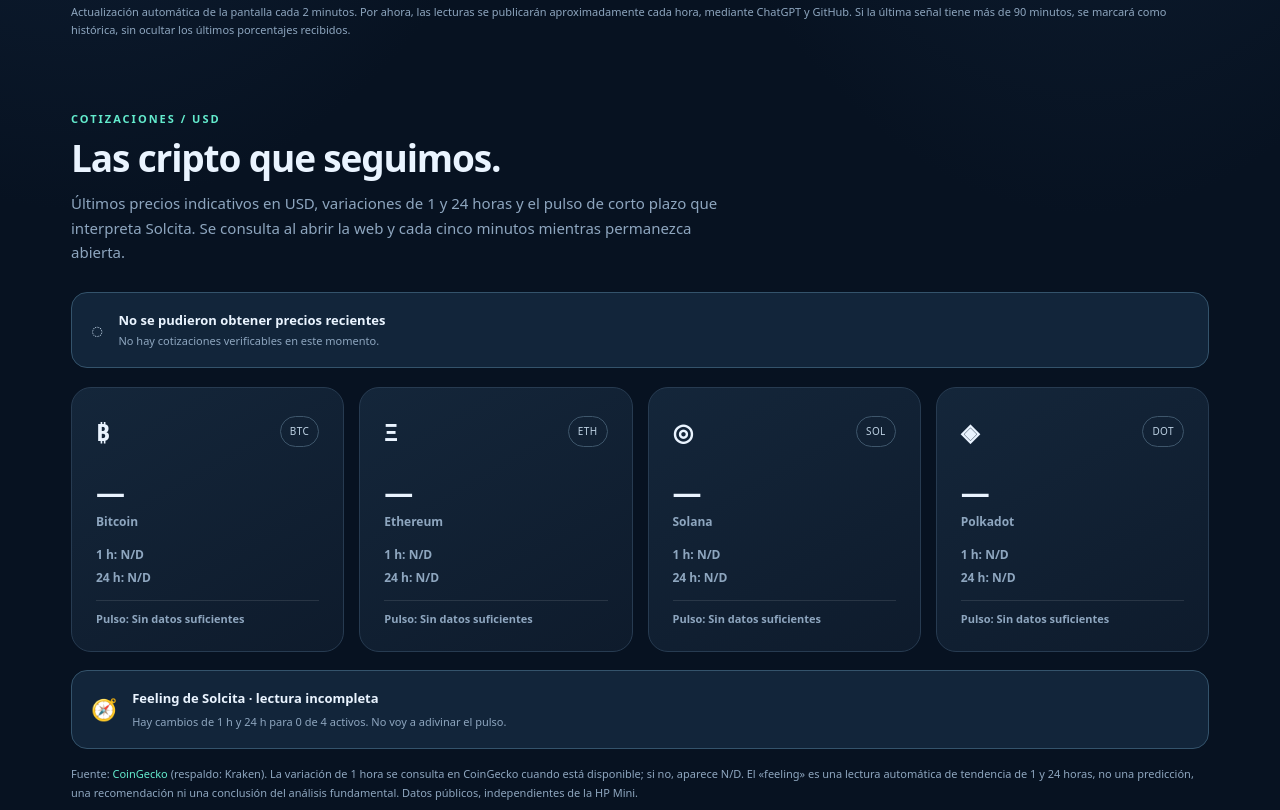
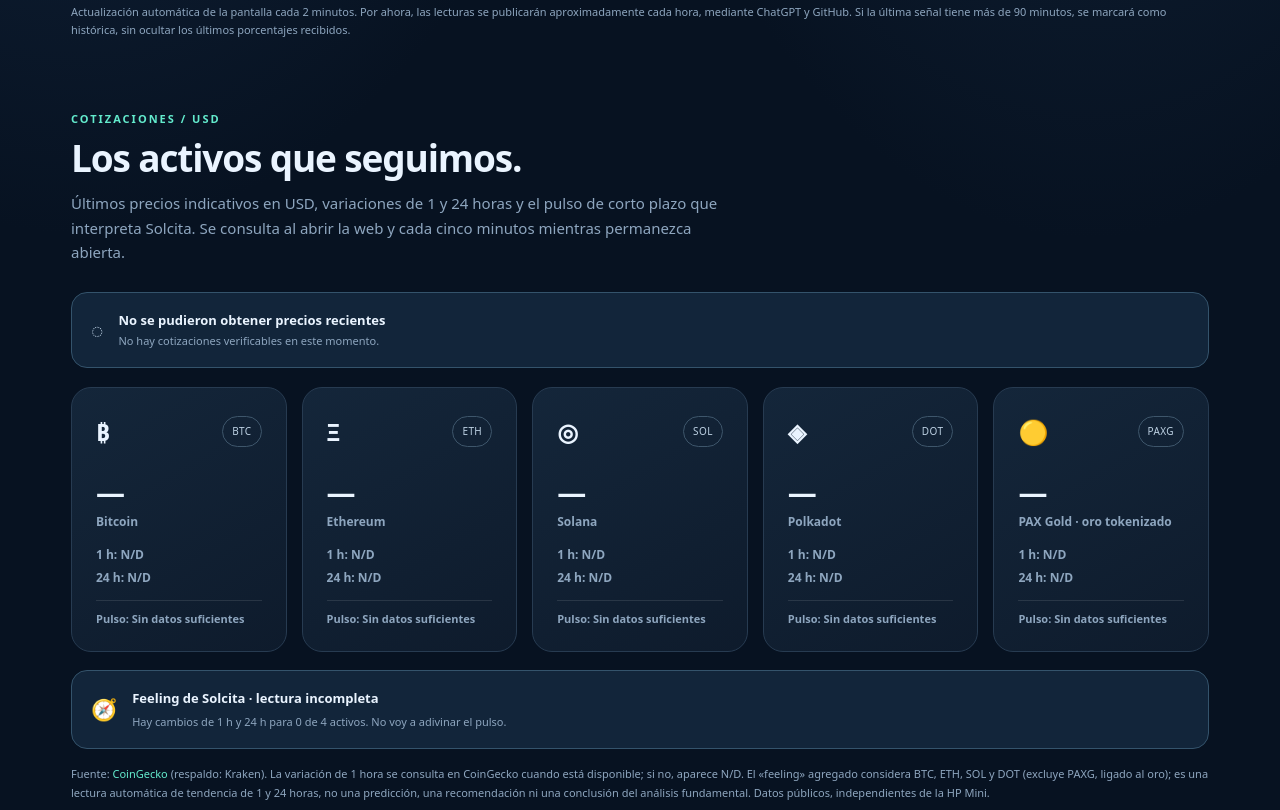
Before and after one commit to hugogonzalez2026/solcita-web, a plain HTML site: page index.html in a window 1280 px wide. Shown: the part 1370-2180 px from the top of the page. Drawn offline with Linux system fonts and the light colour scheme; no server answers.

Commit message:
Show and analyze PAXG with source-aware gold token risk notes

```diff
--- a/index.html
+++ b/index.html
@@ -41,8 +41,8 @@
     .footer{border-top:1px solid #2a3b50;margin-top:60px;padding:28px 0 40px;display:flex;justify-content:space-between;align-items:center;color:#7894ad;font-size:12px;gap:12px}
     @media(max-width:850px){nav{display:none}.hero{grid-template-columns:1fr;padding-top:48px}.illustration{min-height:330px}.cards{grid-template-columns:1fr 1fr}.progress-grid{grid-template-columns:1fr}.shell{padding:0 18px}}
     @media(max-width:540px){.top-right{font-size:0;padding:9px 12px}.top-right .dot{margin:0}h1{letter-spacing:-2.2px}.hero{gap:26px}.illustration{min-height:300px}.robo{transform:scale(.9) rotate(-4deg)}.cards{grid-template-columns:1fr}.footer{display:block}.btn{width:100%;justify-content:center}}
-    /* Cotizaciones publicas: cuatro instrumentos, optimizadas para celulares */
-    .crypto-cards{display:grid;grid-template-columns:repeat(4,minmax(0,1fr));gap:15px}
+    /* Cotizaciones publicas: cinco instrumentos, optimizadas para celulares */
+    .crypto-cards{display:grid;grid-template-columns:repeat(5,minmax(0,1fr));gap:15px}
     .crypto-card{min-width:0;min-height:185px}
     .crypto-card .card-head{margin-bottom:24px}
     .crypto-name{color:var(--sub);font-size:12px;font-weight:700;margin-top:2px}
@@ -62,7 +62,7 @@
     .crypto-pulse{margin-top:18px}
     .crypto-pulse strong{display:block;margin-bottom:4px}
     @media(max-width:540px){.crypto-card{min-height:222px}.crypto-feel{font-size:10.5px}}
-    .debian-market-cards{display:grid;grid-template-columns:repeat(4,minmax(0,1fr));gap:12px;margin-top:16px}
+    .debian-market-cards{display:grid;grid-template-columns:repeat(5,minmax(0,1fr));gap:12px;margin-top:16px}
     .debian-market-item{min-width:0;border:1px solid #37516b;border-radius:16px;background:#0b1c2d;padding:16px;display:flex;flex-direction:column;gap:6px}
     .debian-market-head{font-weight:800;font-size:13px;color:#a6eedd}
     .debian-market-price{font-size:22px;font-weight:800;font-variant-numeric:tabular-nums;overflow-wrap:anywhere}
@@ -116,7 +116,7 @@
 
       <section id="cotizaciones" style="padding-top:40px;padding-bottom:26px" aria-labelledby="cotizaciones-titulo">
         <div class="kicker">Cotizaciones / USD</div>
-        <h2 id="cotizaciones-titulo">Las cripto que seguimos.</h2>
+        <h2 id="cotizaciones-titulo">Los activos que seguimos.</h2>
         <p class="section-desc">Últimos precios indicativos en USD, variaciones de 1 y 24 horas y el pulso de corto plazo que interpreta Solcita. Se consulta al abrir la web y cada cinco minutos mientras permanezca abierta.</p>
         <div class="notice" style="margin-bottom:19px" aria-live="polite" role="status"><i id="crypto-led">◌</i><div><strong id="crypto-status">Consultando cotizaciones…</strong><div class="small" id="crypto-updated">Esperando datos del proveedor público</div></div></div>
         <div class="crypto-cards">
@@ -124,6 +124,7 @@
           <article class="card crypto-card"><div class="card-head"><span class="card-icon" aria-hidden="true">Ξ</span><span class="tag">ETH</span></div><div class="crypto-price" id="crypto-eth">—</div><div class="crypto-name">Ethereum</div><span class="crypto-change crypto-hour" id="crypto-eth-1h">1 h: —</span><span class="crypto-change" id="crypto-eth-change">24 h: —</span><span class="crypto-feel" id="crypto-eth-feel">Pulso: esperando datos</span></article>
           <article class="card crypto-card"><div class="card-head"><span class="card-icon" aria-hidden="true">◎</span><span class="tag">SOL</span></div><div class="crypto-price" id="crypto-sol">—</div><div class="crypto-name">Solana</div><span class="crypto-change crypto-hour" id="crypto-sol-1h">1 h: —</span><span class="crypto-change" id="crypto-sol-change">24 h: —</span><span class="crypto-feel" id="crypto-sol-feel">Pulso: esperando datos</span></article>
           <article class="card crypto-card"><div class="card-head"><span class="card-icon" aria-hidden="true">◈</span><span class="tag">DOT</span></div><div class="crypto-price" id="crypto-dot">—</div><div class="crypto-name">Polkadot</div><span class="crypto-change crypto-hour" id="crypto-dot-1h">1 h: —</span><span class="crypto-change" id="crypto-dot-change">24 h: —</span><span class="crypto-feel" id="crypto-dot-feel">Pulso: esperando datos</span></article>
+          <article class="card crypto-card"><div class="card-head"><span class="card-icon" aria-hidden="true">🟡</span><span class="tag">PAXG</span></div><div class="crypto-price" id="crypto-paxg">—</div><div class="crypto-name">PAX Gold · oro tokenizado</div><span class="crypto-change crypto-hour" id="crypto-paxg-1h">1 h: —</span><span class="crypto-change" id="crypto-paxg-change">24 h: —</span><span class="crypto-feel" id="crypto-paxg-feel">Pulso: esperando datos</span></article>
         </div>
         <div class="notice crypto-pulse" aria-live="polite" role="status">
           <i aria-hidden="true">🧭</i>
@@ -131,7 +132,7 @@
             <div class="small" id="crypto-feeling-detail">Voy a contrastar los movimientos de la última hora y del último día.</div>
           </div>
         </div>
-        <p class="small" style="margin-top:16px">Fuente: <a id="crypto-source-link" class="mint" href="https://www.coingecko.com/" target="_blank" rel="noopener noreferrer">CoinGecko</a> (respaldo: Kraken). La variación de 1 hora se consulta en CoinGecko cuando está disponible; si no, aparece N/D. El «feeling» es una lectura automática de tendencia de 1 y 24 horas, no una predicción, una recomendación ni una conclusión del análisis fundamental. Datos públicos, independientes de la HP Mini.</p>
+        <p class="small" style="margin-top:16px">Fuente: <a id="crypto-source-link" class="mint" href="https://www.coingecko.com/" target="_blank" rel="noopener noreferrer">CoinGecko</a> (respaldo: Kraken). La variación de 1 hora se consulta en CoinGecko cuando está disponible; si no, aparece N/D. El «feeling» agregado considera BTC, ETH, SOL y DOT (excluye PAXG, ligado al oro); es una lectura automática de tendencia de 1 y 24 horas, no una predicción, una recomendación ni una conclusión del análisis fundamental. Datos públicos, independientes de la HP Mini.</p>
       </section>
 
       <section id="debian-mercado" aria-labelledby="debian-mercado-titulo" style="padding-top:22px;padding-bottom:20px">
@@ -150,7 +151,7 @@
           <div style="flex:1 1 300px">
             <div class="kicker">Nuevo / Laboratorio de inversión</div>
             <h2 id="research-title">Un ticker, siete capas.</h2>
-            <p class="section-desc" style="margin-bottom:0">Escribí BTC, ETH, AAPL, IVV o MOLA.BA y obtené una ficha con precio, historial, riesgo y siete preguntas clave. Cada conclusión distingue datos comprobables de fundamentos pendientes.</p>
+            <p class="section-desc" style="margin-bottom:0">Escribí BTC, ETH, PAXG, AAPL, IVV o MOLA.BA y obtené una ficha con precio, historial, riesgo y siete preguntas clave. Cada conclusión distingue datos comprobables de fundamentos pendientes.</p>
           </div>
           <div class="hero-buttons"><a class="btn primary" href="analisis.html">🔎 Abrir analizador ↗</a><a class="btn secondary" href="memoria.html">🧠 Revisar hipótesis ↗</a></div>
         </div>
@@ -192,6 +193,7 @@
             <div class="status-row"><span class="status-label">Ξ &nbsp; Ethereum (ETH)</span><span class="status-right">Seguimiento local</span></div>
             <div class="status-row"><span class="status-label">◎ &nbsp; Solana (SOL)</span><span class="status-right">Seguimiento local</span></div>
             <div class="status-row"><span class="status-label">◈ &nbsp; Polkadot (DOT)</span><span class="status-right">Seguimiento local</span></div>
+            <div class="status-row"><span class="status-label">🟡 &nbsp; PAX Gold (PAXG)</span><span class="status-right">Integración local pendiente</span></div>
           </div>
           <div class="panel">
             <div class="kicker">Nuestro criterio</div>
@@ -288,13 +290,14 @@
         {id:"bitcoin",symbol:"btc",kraken:"XXBTZUSD"},
         {id:"ethereum",symbol:"eth",kraken:"XETHZUSD"},
         {id:"solana",symbol:"sol",kraken:"SOLUSD"},
-        {id:"polkadot",symbol:"dot",kraken:"DOTUSD"}
+        {id:"polkadot",symbol:"dot",kraken:"DOTUSD"},
+        {id:"pax-gold",symbol:"paxg",kraken:"PAXGUSD"}
       ];
       // /coins/markets admite price_change_percentage=1h,24h.
       // Los proveedores pueden limitar solicitudes sin API key: nunca inventar valores.
-      const cgMarkets = "https://api.coingecko.com/api/v3/coins/markets?vs_currency=usd&ids=bitcoin%2Cethereum%2Csolana%2Cpolkadot&sparkline=false&price_change_percentage=1h%2C24h";
-      const cgSimple = "https://api.coingecko.com/api/v3/simple/price?ids=bitcoin%2Cethereum%2Csolana%2Cpolkadot&vs_currencies=usd&include_24hr_change=true&include_last_updated_at=true";
-      const kr = "https://api.kraken.com/0/public/Ticker?pair=XBTUSD%2CETHUSD%2CSOLUSD%2CDOTUSD";
+      const cgMarkets = "https://api.coingecko.com/api/v3/coins/markets?vs_currency=usd&ids=bitcoin%2Cethereum%2Csolana%2Cpolkadot%2Cpax-gold&sparkline=false&price_change_percentage=1h%2C24h";
+      const cgSimple = "https://api.coingecko.com/api/v3/simple/price?ids=bitcoin%2Cethereum%2Csolana%2Cpolkadot%2Cpax-gold&vs_currencies=usd&include_24hr_change=true&include_last_updated_at=true";
+      const kr = "https://api.kraken.com/0/public/Ticker?pair=XBTUSD%2CETHUSD%2CSOLUSD%2CDOTUSD%2CPAXGUSD";
       const q = id => document.getElementById(id);
       const money = new Intl.NumberFormat("es-AR", {minimumFractionDigits:2,maximumFractionDigits:2});
       const percent = new Intl.NumberFormat("es-AR", {minimumFractionDigits:2,maximumFractionDigits:2});
@@ -353,7 +356,7 @@
         feelNode.className = "crypto-feel"+(feeling.style?" "+feeling.style:"");
       }
       function overall(quotes) {
-        const complete=quotes.filter(x=>validPrice(x.price)&&validChange(x.delta1h)&&validChange(x.delta24h));
+        const complete=quotes.filter(x=>x.symbol!=="paxg"&&validPrice(x.price)&&validChange(x.delta1h)&&validChange(x.delta24h));
         const headline=q("crypto-feeling-title"),detail=q("crypto-feeling-detail");
         if (complete.length < 3) {
           headline.textContent="Feeling de Solcita · lectura incompleta";
```
